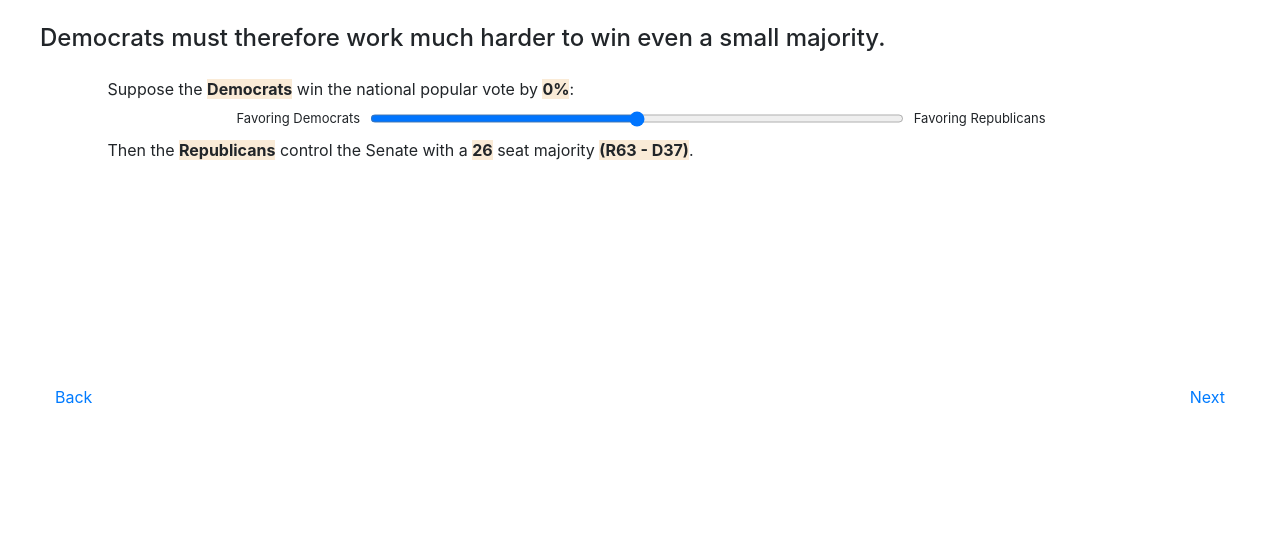
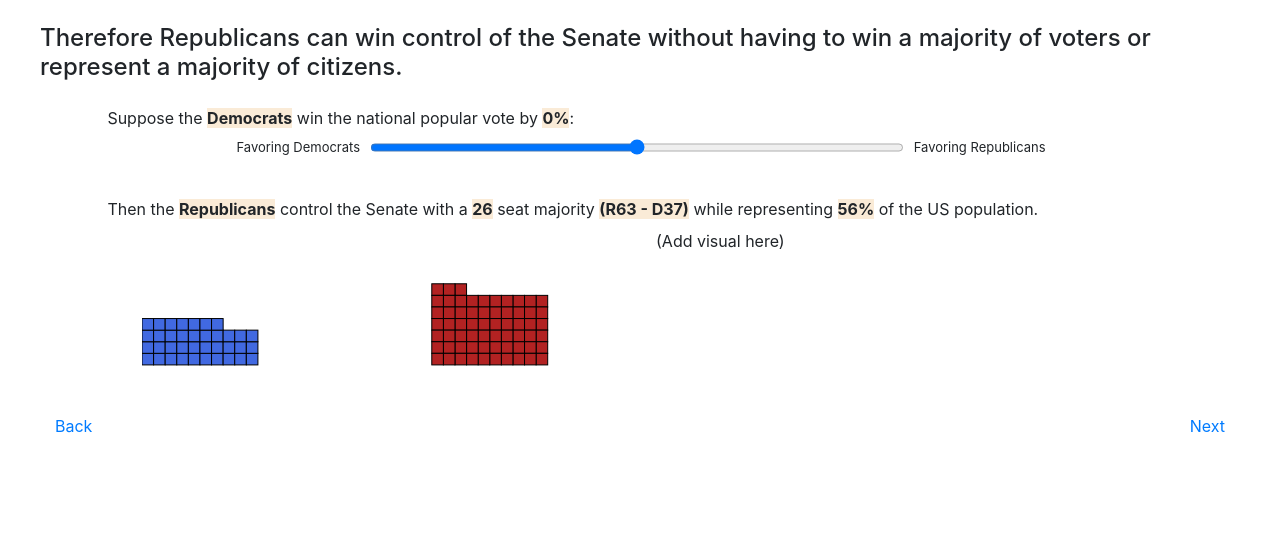
Before and after one commit to azswartz/CS171_Final, a plain HTML site: page Visualization_Code/Vis2/senate_bias.html in a window 1280 px wide. Drawn offline with nearby package versions, Linux system fonts and the light colour scheme.

Commit message:
Vis 2 updated
Vis 2 now has a display of senate seats as a function of national
popular vote. Now I need to add a display of population represented by
each seat.

```diff
--- a/Visualization_Code/Vis2/senate-balance.js
+++ b/Visualization_Code/Vis2/senate-balance.js
@@ -7,45 +7,152 @@ class SenateBalance{
     }
 
     initVis(){
+        let vis = this;
+
+        vis.margin = {top: 20, right: 20, bottom: 20, left: 20};
+        vis.width = $("#" + vis.container).width() - vis.margin.left - vis.margin.right;
+        vis.height = $("#" + vis.container).height() - vis.margin.top - vis.margin.bottom;
+
+        vis.svg = d3.select("#" + vis.container).append("svg")
+            .attr("width", vis.width)
+            .attr("height", vis.height)
+            .attr('transform', `translate (${vis.margin.left}, ${vis.margin.top})`);
+
+        vis.squaregroup = vis.svg.append("g")
+            .attr("id", "squaregroup");
+
+        vis.squaresize = vis.width / 40;
+        vis.bluegroup = [0,0];
+        vis.redgroup = [vis.width - vis.squaresize * 15,0];
+
+        vis.statesquares = {};
         this.wrangleData(0);
     }
 
-    wrangleData(national_split){
+    wrangleData(national_split) {
         let vis = this;
 
         vis.national_split = national_split;
-        console.log(vis.national_split);
 
         vis.redcount = 0;
         vis.bluecount = 0;
+        vis.redpop = 0;
+        vis.bluepop = 0;
 
-        vis.state_data.forEach(d =>{
+        vis.mapped_states = vis.state_data.map(d => {
             let lean = vis.national_split + d.lean;
-            console.log(d, lean);
-            if (lean > 0){
+            let ind1 = d.abbreviation + "1";
+            let ind2 = d.abbreviation + "2";
+            let col1, col2;
+            let group1, group2;
+            let pos1, pos2;
+
+            if (lean > 0) {
+                pos1 = vis.redcount;
+                pos2 = vis.redcount + 1;
                 vis.redcount += 2;
+                col1 = "redstate";
+                col2 = "redstate";
+                group1 = vis.redgroup;
+                group2 = vis.redgroup;
+                vis.redpop += d.pop;
             }
-            if (lean < 0){
+            if (lean < 0) {
+                pos1 = vis.bluecount;
+                pos2 = vis.bluecount + 1;
+
                 vis.bluecount += 2;
+                col1 = "bluestate";
+                col2 = "bluestate";
+                group1 = vis.bluegroup;
+                group2 = vis.bluegroup;
+                vis.bluepop += d.pop;
             }
-            if (lean === 0){
+            if (lean === 0) {
+                pos1 = vis.bluecount;
+                pos2 = vis.redcount;
                 vis.redcount += 1;
                 vis.bluecount += 1;
+                col1 = "bluestate";
+                col2 = "redstate";
+                group1 = vis.bluegroup;
+                group2 = vis.redgroup;
+                vis.redpop += d.pop / 2;
+                vis.bluepop += d.pop / 2;
             }
+            return [ind1, ind2, pos1, pos2, col1, col2, group1, group2];
         });
 
-        console.log(vis.bluecount, vis.redcount);
+        vis.updateVis();
+    };
+
+    updateVis(){
+        let vis = this;
+
+        vis.mapped_states.forEach(d =>{
+            let [ind1, ind2, pos1, pos2, col1, col2, group1, group2] = d;
+
+            if (col1 === "redstate"){
+                pos1 = vis.redcount - pos1 - 1;
+            }
+            if (col2 === "redstate"){
+                pos2 = vis.redcount - pos2 - 1;
+            }
+            if (!(ind1 in vis.statesquares)) {
+                vis.statesquares[ind1] = vis.squaregroup.append("rect")
+                    .attr("id", ind1)
+                    .attr("width", vis.squaresize)
+                    .attr("height", vis.squaresize)
+                    .attr("class", col1)
+                    .attr("x", group1[0] + (pos1%10)*vis.squaresize)
+                    .attr("y", group1[1] + Math.floor(10-(pos1+1)/10)*vis.squaresize);
+            }
+            if (!(ind2 in vis.statesquares)) {
+                vis.statesquares[ind2] = vis.squaregroup.append("rect")
+                    .attr("id", ind2)
+                    .attr("width", vis.squaresize)
+                    .attr("height", vis.squaresize)
+                    .attr("class", col2)
+                    .attr("x", group2[0] + (pos2%10)*vis.squaresize)
+                    .attr("y", group2[1] + Math.floor(10-(pos2+1)/10)*vis.squaresize);
+            }
+
+            vis.statesquares[ind1]
+                .transition()
+                .duration(500)
+                .attr("class", col1)
+                .attr("x", group1[0] + (pos1%10)*vis.squaresize)
+                .attr("y", group1[1] + Math.floor(10-(pos1+1)/10)*vis.squaresize);
+
+            vis.statesquares[ind2]
+                .transition()
+                .duration(500)
+                .attr("class", col2)
+                .attr("x", group2[0] + (pos2%10)*vis.squaresize)
+                .attr("y", group2[1] + Math.floor(10-(pos2+1)/10)*vis.squaresize);
+
             if (vis.bluecount >= vis.redcount) {
                 d3.select("#senate-winner").text("Democrats");
-            d3.select("#senate-count").text(`${vis.bluecount - vis.redcount}`)
-            d3.select("#senate-seats").text(`(D${vis.bluecount} - R${vis.redcount})`)
+                d3.select("#senate-count").text(`${vis.bluecount - vis.redcount}`);
+                d3.select("#senate-seats").text(`(D${vis.bluecount} - R${vis.redcount})`);
+                d3.select("#majority-rep").text(`${Math.round(vis.bluepop / (vis.bluepop + vis.redpop) * 100)}%`);
             }
             if (vis.bluecount < vis.redcount) {
                 d3.select("#senate-winner").text("Republicans");
                 d3.select("#senate-count").text(`${vis.redcount - vis.bluecount}`)
                 d3.select("#senate-seats").text(`(R${vis.redcount} - D${vis.bluecount})`)
+                d3.select("#majority-rep").text(`${Math.round(vis.redpop / (vis.bluepop + vis.redpop) * 100)}%`);
+            }
+        })
     }
 
-    }
+
+
+        //
+
+        //
+
+
+    // }
 
 }
--- a/Visualization_Code/Vis2/senate_bias.html
+++ b/Visualization_Code/Vis2/senate_bias.html
@@ -20,7 +20,7 @@
 
 <div class="container-fluid">
     <div class="row">
-        <h3>Democrats must therefore work much harder to win even a small majority.</h3>
+        <h3>Therefore Republicans can win control of the Senate without having to win a majority of voters or represent a majority of citizens.</h3>
     </div>
     <div class="row mainbody">
         <div class="col-auto backregion">
@@ -32,16 +32,29 @@
                     <div id="national-winner" class="box">Democrats</div>
                     win the national popular vote by <div id="national-count" class="box">0%</div>:</label>
             </div>
-            <div class="row center" style="padding-bottom: 10px">
+            <div class="row center" style="padding-bottom: 5VH">
                 <div class="caption">Favoring Democrats</div>
                 <input type="range" min="-10" max="10" value="0" id="national-slider" oninput="sliderUpdate()">
                 <div class="caption">Favoring Republicans</div>
             </div>
+
             <div class="row">
                 <label>
-                Then the <div id="senate-winner" class="box"> .. </div> control the Senate with
-               a <div id="senate-count" class="box"> .. </div> seat majority
-                    <div id="senate-seats" class="box"></div>.</label>
+                    Then the <div id="senate-winner" class="box"> .. </div> control the Senate with
+                    a <div id="senate-count" class="box"> .. </div> seat majority
+                    <div id="senate-seats" class="box"></div>
+                    while representing <div id="majority-rep" class="box"> ? </div> of the US population.</label>
+
+            </div>
+
+            <div class="row">
+                <div class="col-lg-6">
+                        <div id="senate-vis"></div>
+                </div>
+
+                <div class="col-lg-6">
+                    (Add visual here)
+                </div>
             </div>
         </div>
         <div class="col-auto forwardregion">
--- a/Visualization_Code/Vis2/vis2.css
+++ b/Visualization_Code/Vis2/vis2.css
@@ -1,5 +1,10 @@
 #national-slider{
     width: 50%;
+}
+
+#senate-vis{
+    width: 100%;
+    height: 40VH;
 }
 
 .center{
@@ -20,3 +25,13 @@
     padding-left: 10px;
     padding-right: 10px;
 }
+
+.bluestate{
+    fill: royalblue;
+    stroke: black;
+}
+
+.redstate{
+    fill: firebrick;
+    stroke: black;
+}
--- a/Visualization_Code/Vis2/vis2.js
+++ b/Visualization_Code/Vis2/vis2.js
@@ -18,10 +18,20 @@ function sliderUpdate(){
     senate_balance.wrangleData(national_split);
 }
 
+let files = [
+    d3.csv("../data/state_partisan_lean.csv"),
+    d3.csv("../data/states_pop_2020.csv"),
+];
 
-d3.csv("../data/state_partisan_lean.csv")
+Promise.all(files)
     .then(data => {
-        let states = data.map(d => {
+        let statepops = {};
+
+        data[1].forEach(d => {
+            statepops[state_to_abbrev[d.State]] = Number(d.Pop);
+        })
+
+        let states = data[0].map(d => {
                 let lean = d[2020].split("+");
 
                 let sign = 1;
@@ -30,9 +40,12 @@ d3.csv("../data/state_partisan_lean.csv")
                 }
                 lean = sign * Number(lean[1]);
 
-                return {state: d.state, abbreviation: state_to_abbrev[d.state], lean: lean};
+                return {state: d.state, abbreviation: state_to_abbrev[d.state],
+                    lean: lean, pop: statepops[state_to_abbrev[d.state]]};
             }
         );
 
-        senate_balance = new SenateBalance("", states, 0);
+
+        states.sort((a,b) => a.lean - b.lean);
+        senate_balance = new SenateBalance("senate-vis", states, 0);
     })
```
Lines whose indentation alone changed are shown as unchanged.
